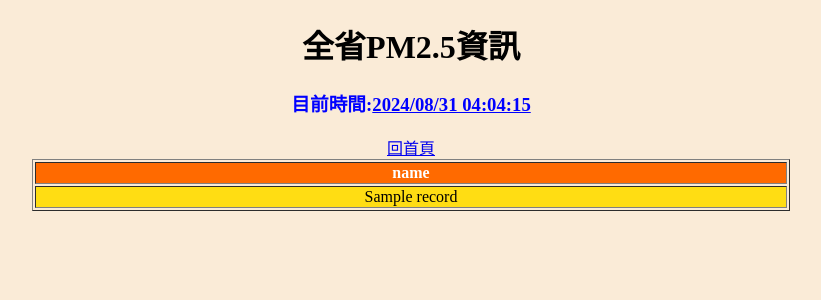
After one commit to 17app001/flaskdemo, a Flask app: page /pm25 in a window 1280 px wide. The commit adds this page. Shown: the top 300 px of the page, without its empty margins (229-1050 px from the left). Run offline with Flask 3, Linux system fonts and the light colour scheme; a database or web service that is not in the repository returns one stand-in record (values such as "Sample title"); data that the repository does not hold is empty.

Commit message:
完成pm2.5資料查找跟表格輸出

```diff
--- a/main.py
+++ b/main.py
@@ -1,6 +1,6 @@
 from flask import Flask, render_template
 from datetime import datetime
-from scrape import scrape_stocks
+from scrape import scrape_stocks, scrape_pm25
 
 # print(__name__)
 
@@ -28,6 +28,18 @@ books = {
         "image_url": "https://cdn2-digiphoto.techbang.com/system/excerpt_images/9207/front/6470c572e810c05e1da083439550f5a2.jpg?1479452813",
     },
 }
+
+
+@app.route("/pm25")
+def get_pm25():
+    today = datetime.now()
+    columns, values = scrape_pm25()
+    data = {
+        "columns": columns,
+        "values": values,
+        "today": today.strftime("%Y/%m/%d %M:%H:%S"),
+    }
+    return render_template("pm25.html", data=data)
 
 
 @app.route("/stocks")
--- a/scrape.py
+++ b/scrape.py
@@ -1,5 +1,19 @@
 import requests
 from bs4 import BeautifulSoup
+
+
+def scrape_pm25():
+    url = "https://data.moenv.gov.tw/api/v2/aqx_p_02?api_key=e8dd42e6-9b8b-43f8-991e-b3dee723a52d&limit=1000&sort=datacreationdate%20desc&format=JSON"
+    try:
+        datas = requests.get(url).json()["records"]
+        columns = list(datas[0].keys())
+        values = [list(data.values()) for data in datas]
+
+        return columns, values
+    except Exception as e:
+        print(e)
+
+    return None, 404
 
 
 def scrape_stocks():
@@ -25,4 +39,5 @@ def scrape_stocks():
 
 
 if __name__ == "__main__":
-    print(scrape_stocks())
+    # print(scrape_stocks())
+    print(scrape_pm25())
--- a/templates/index.html
+++ b/templates/index.html
@@ -12,7 +12,8 @@
     目前時間:{{date}}
     <br>
     <a href="/books">購買書籍</a><br>
-    <a href="/stocks">股市資訊</a>
+    <a href="/stocks">股市資訊</a><br>
+    <a href="/pm25">PM2.5資訊</a>
 
 </body>
 
--- /dev/null
+++ b/templates/pm25.html
@@ -0,0 +1,56 @@
+<!DOCTYPE html>
+<html lang="en">
+
+<head>
+    <meta charset="UTF-8">
+    <meta name="viewport" content="width=device-width, initial-scale=1.0">
+    <title>PM2.5資訊</title>
+    <style>
+        body {
+            font-family: 標楷體;
+            background-color: antiquewhite;
+            text-align: center;
+        }
+
+        table {
+            width: 60%;
+            margin: 0 auto;
+        }
+
+        th {
+            background-color: rgb(255, 106, 0);
+            color: white;
+        }
+
+        td {
+            background-color: rgba(255, 221, 3, 0.92);
+        }
+    </style>
+</head>
+
+<body>
+    <h1>全省PM2.5資訊</h1>
+    <h3 style="color:blue">目前時間:<u>{{data["today"]}}</u></h3>
+    <a href="/">回首頁</a>
+    <table border="1">
+        <thead>
+            <tr>
+                {% for th in data["columns"] %}
+                <th>{{th}}</th>
+                {% endfor %}
+            </tr>
+        </thead>
+        <tbody>
+            {% for tr in data["values"] %}
+            <tr>
+                {% for td in tr %}
+                <td>{{td}}</td>
+                {% endfor %}
+            </tr>
+            {% endfor %}
+        </tbody>
+    </table>
+
+</body>
+
+</html>
--- a/templates/stocks.html
+++ b/templates/stocks.html
@@ -30,7 +30,7 @@
 
 <body>
     <h1>今年以來主要股市漲跌幅</h1>
-
+    <a href="/stocks">更新</a>
     {% if stocks %}
 
     {% for data in stocks[1:] %}
```
